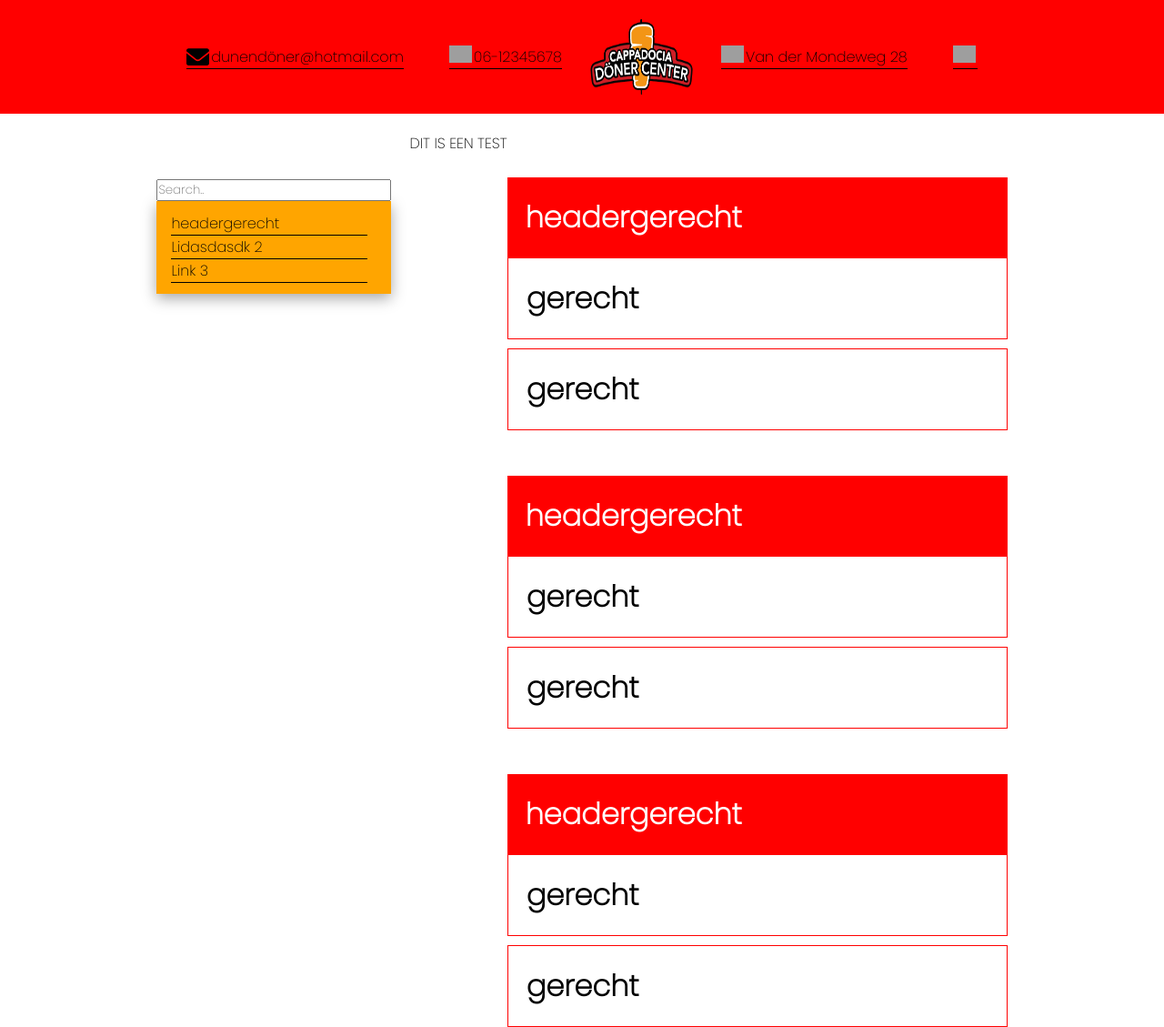
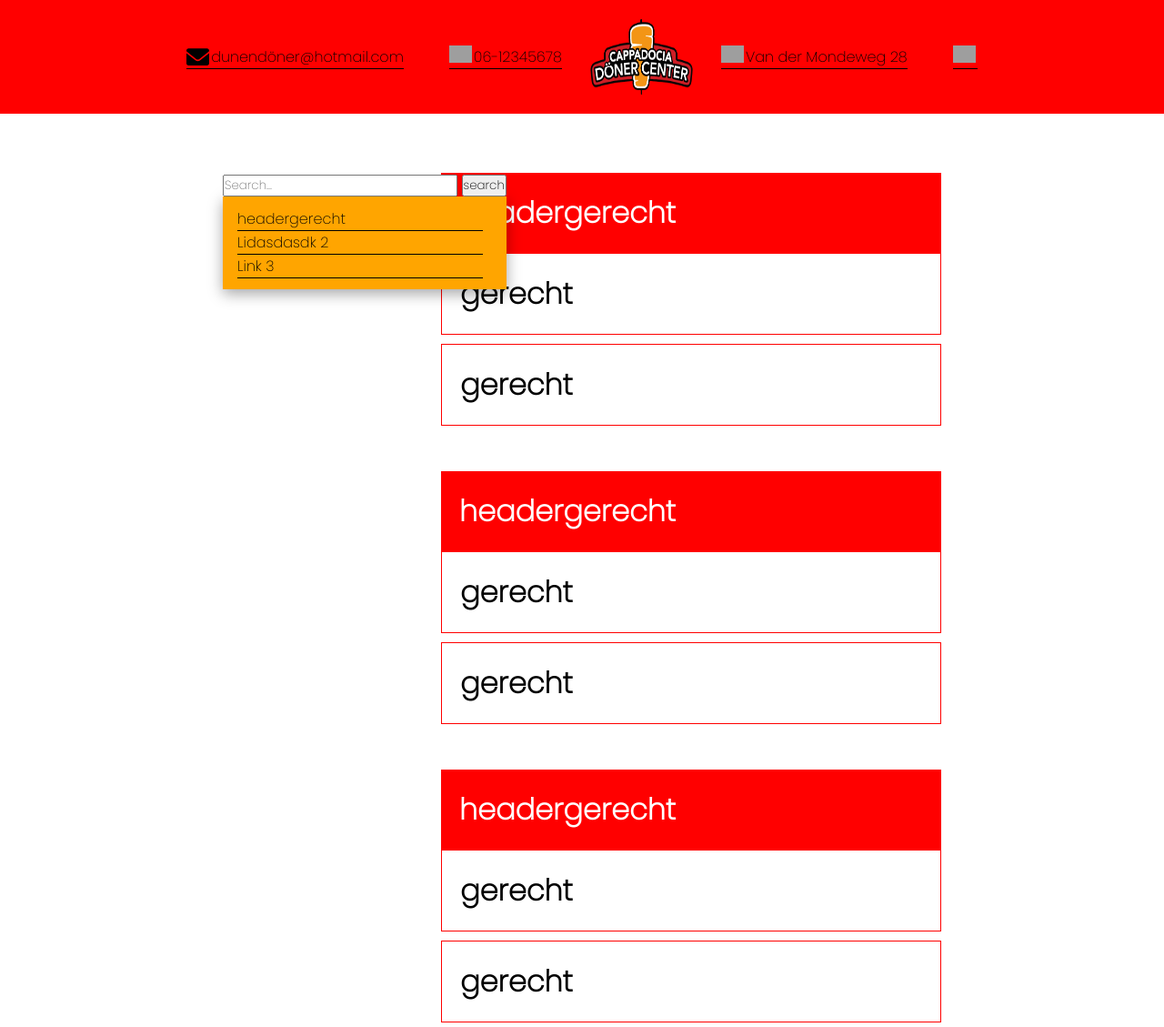
Before and after one commit to BjorenoDegens/miniCrud, a PHP site: page / in a window 1280 px wide. Shown: the whole page at 91% size. Run offline with PHP 8.4, Linux system fonts and the light colour scheme; grey boxes are pictures that could not be loaded.

Commit message:
menu update

```diff
--- a/css/style.css
+++ b/css/style.css
@@ -8,6 +8,9 @@ html {
 }
 /*HEADER*/
 header {
+  position: fixed;
+  top: 0;
+  left: 0;
   width: 100%;
 }
 .firstheaderbox {
@@ -44,6 +47,7 @@ main {
   min-height: 100vh;
   display: flex;
   justify-content: center;
+  padding-top: 120px;
 }
 main .container {
   display: flex;
@@ -66,9 +70,14 @@ main .container .menugerechten {
   flex-direction: column;
   box-shadow: rgba(0, 0, 0, 0.35) 0px 5px 15px;
 }
-.menu {
+.menu-spacer {
+  width: 220px;
   margin-right: 20px;
   margin-top: 50px;
+}
+
+.menu-spacer .menu {
+  position: fixed;
 }
 /*
 .menugerechten {
--- a/index.html
+++ b/index.html
@@ -41,15 +41,21 @@
     </header>
     <main>
       <div class="container">
+        <div class="menu-spacer">
           <div class="menu">
-          <input type="search" onkeyup="searchbar" name="search" placeholder="Search..">
+            <form role="search" id="form">
+              <input type="search" id="query" name="q"
+               placeholder="Search...">
+              <button><label for="search">search</label>
+              </button>
+            </form>
             <div class="menugerechten">
               <a href="#1gerecht" class="textline">headergerecht</a>
               <a href="#2gerecht" class="textline">Lidasdasdk 2</a>
               <a href="#3gerecht" class="textline">Link 3</a>
             </div>
           </div>
-        <p>DIT IS EEN TEST</p>
+        </div>
         <div class="gerechtenlijst">
           <div id="1gerecht" class="gerechtheader">
             <h1>headergerecht</h1>
@@ -81,14 +87,9 @@
                 <h1>gerecht</h1>
               </div>
             </div>
+            <script src="js/main.js"></script>
       </div>
     </main>
     <footer></footer>
-  <script>
-    function searchbar(){
-    let input = document.getElementById('search').value
-    input=input.toLowerCase();
-    }
-  </script>
   </body>
 </html>
--- /dev/null
+++ b/js/main.js
@@ -0,0 +1,15 @@
+function searchbar() {
+  let input = document.getElementById("search").value;
+  input = input.toLowerCase();
+}
+const f = document.getElementById("form");
+const q = document.getElementById("query");
+
+function submitted(event) {
+  event.preventDefault();
+  const url = "#" + q.value;
+  const win = window.open(url, "_self");
+  win.focus();
+}
+
+f.addEventListener("submit", submitted);
```
Lines whose indentation alone changed are shown as unchanged.
